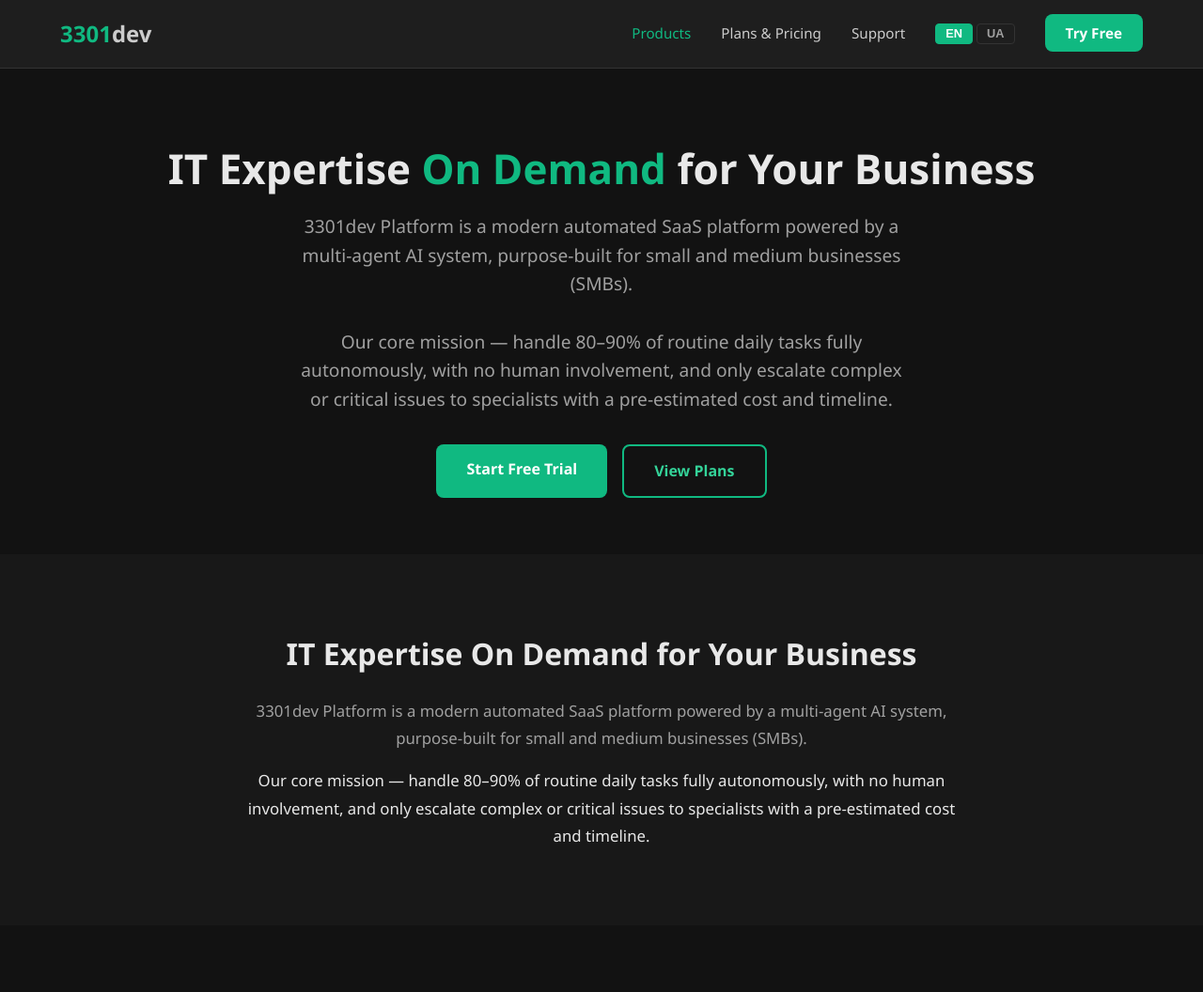
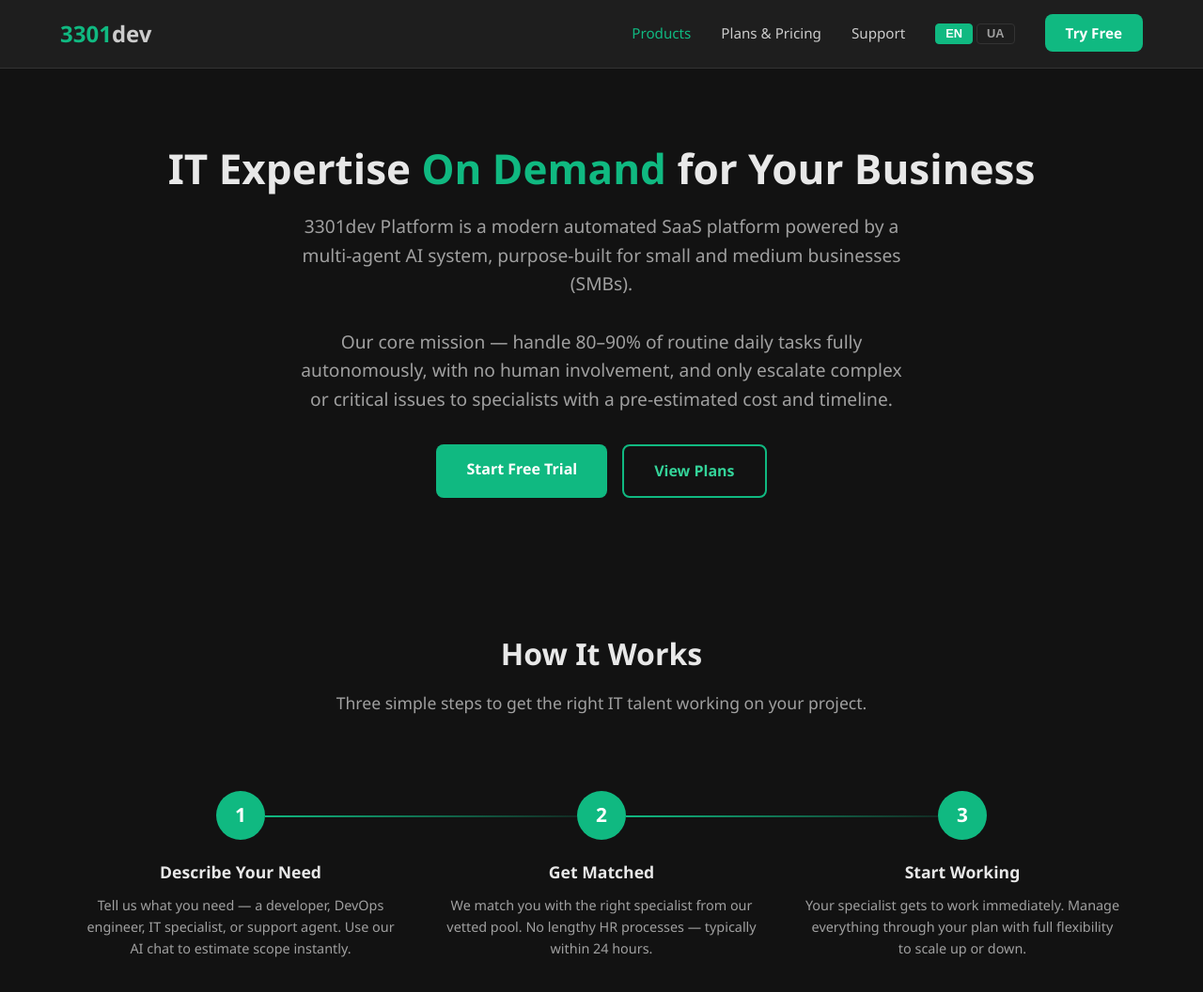
Before and after one commit to se1fDEV/3301DEV.COM, a website: page index.html in a window 1280 px wide. Shown: the top 1056 px of the page at 94% size. Drawn offline with Linux system fonts and the light colour scheme.

Commit message:
Remove duplicate platform section; text already in hero.subtitle

```diff
--- a/index.html
+++ b/index.html
@@ -86,17 +86,6 @@
       <div class="btn-group">
         <a href="try-free.html" class="btn btn-primary" data-i18n="hero.cta.trial">Start Free Trial</a>
         <a href="pricing.html" class="btn btn-outline" data-i18n="hero.cta.plans">View Plans</a>
-      </div>
-    </div>
-  </section>
-
-  <!-- Platform Description -->
-  <section class="section section-alt">
-    <div class="container">
-      <div class="platform-intro">
-        <h2 data-i18n="platform.title">IT Expertise On Demand for Your Business</h2>
-        <p data-i18n="platform.desc1">3301dev Platform is a modern automated SaaS platform powered by a multi-agent AI system, purpose-built for small and medium businesses (SMBs).</p>
-        <p data-i18n="platform.desc2">Our core mission — handle 80–90% of routine daily tasks fully autonomously, with no human involvement, and only escalate complex or critical issues to specialists with a pre-estimated cost and timeline.</p>
       </div>
     </div>
   </section>
--- a/js/i18n.js
+++ b/js/i18n.js
@@ -13,9 +13,6 @@
       "hero.subtitle": "3301dev Platform is a modern automated SaaS platform powered by a multi-agent AI system, purpose-built for small and medium businesses (SMBs).<br><br>Our core mission — handle 80–90% of routine daily tasks fully autonomously, with no human involvement, and only escalate complex or critical issues to specialists with a pre-estimated cost and timeline.",
       "hero.cta.trial": "Start Free Trial",
       "hero.cta.plans": "View Plans",
-      "platform.title": "IT Expertise On Demand for Your Business",
-      "platform.desc1": "3301dev Platform is a modern automated SaaS platform powered by a multi-agent AI system, purpose-built for small and medium businesses (SMBs).",
-      "platform.desc2": "Our core mission — handle 80–90% of routine daily tasks fully autonomously, with no human involvement, and only escalate complex or critical issues to specialists with a pre-estimated cost and timeline.",
       "hiw.title": "How It Works",
       "hiw.subtitle": "Three simple steps to get the right IT talent working on your project.",
       "hiw.step1.title": "Describe Your Need",
@@ -236,9 +233,6 @@
       "hero.subtitle": "3301dev Platform — це сучасна автоматизована SaaS-платформа на базі мультиагентної системи штучного інтелекту, спеціально створена для малого та середнього бізнесу (МСБ).<br><br>Головна мета — закривати 80–90 % дрібних щоденних завдань повністю автономно, без участі людини, і лише складні або критичні задачі передавати спеціалістам з попередньою оцінкою вартості та терміну.",
       "hero.cta.trial": "Безкоштовна пробна версія",
       "hero.cta.plans": "Переглянути тарифи",
-      "platform.title": "ІТ-експертиза на вимогу для вашого бізнесу",
-      "platform.desc1": "Платформа 3301dev — це сучасна автоматизована SaaS-платформа на базі мультиагентної ШІ-системи, створена спеціально для малого та середнього бізнесу (SMB).",
-      "platform.desc2": "Наша основна місія — автономно виконувати 80–90% рутинних щоденних завдань без участі людини, а складні або критичні питання передавати спеціалістам із попередньо оціненою вартістю та термінами виконання.",
       "hiw.title": "Як це працює",
       "hiw.subtitle": "Три прості кроки, щоб отримати потрібного ІТ-фахівця для вашого проєкту.",
       "hiw.step1.title": "Опишіть потребу",
```
